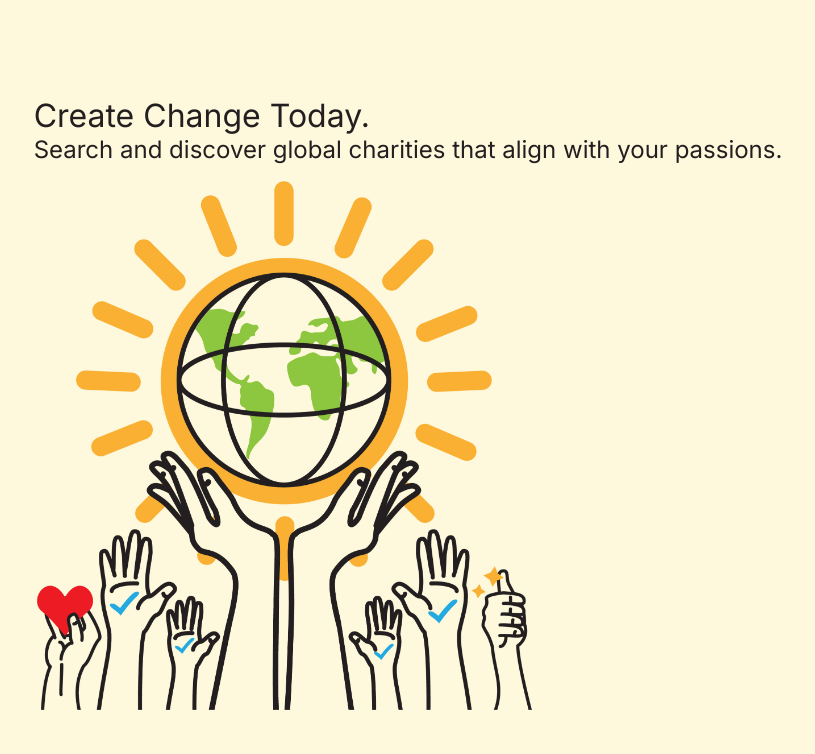
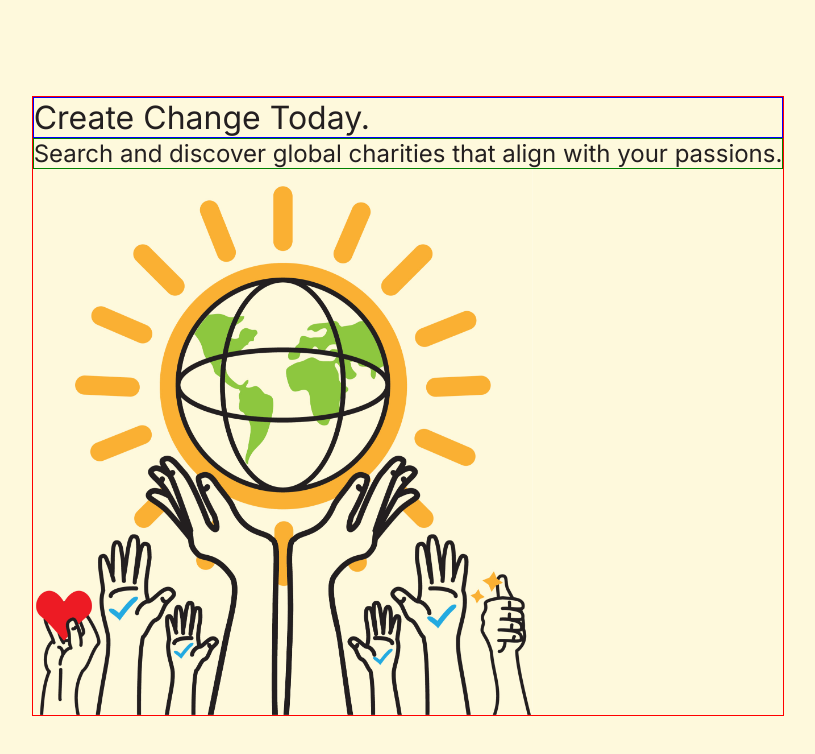
Before and after one commit to e-lizL/charity-finder-app, a Next.js app: page / in a window 1280 px wide. Shown: the top 754 px of the page, without its empty margins (232-1047 px from the left). Built offline with nearby package versions, Linux system fonts and the light colour scheme.

Commit message:
refactor: SplashBanner and styles to own component

```diff
--- /dev/null
+++ b/src/app/components/splash-banner.module.css
@@ -0,0 +1,12 @@
+
+.description {
+  border: 1px solid red;
+}
+
+.heading {
+  border: 1px solid blue;
+}
+
+.blurb {
+  border: 1px solid green;
+}
--- /dev/null
+++ b/src/app/components/splash-banner.tsx
@@ -0,0 +1,18 @@
+import styles from './splash-banner.module.css'
+import Image from 'next/image';
+
+
+export default function SplashBanner() {
+  return (
+    <div className={styles.description}>
+      <h1 className={styles.heading}>Create Change Today.</h1>
+      <h2 className={styles.blurb}>Search and discover global charities that align with your passions.</h2>
+      <Image
+        src="/hands-global.jpg"
+        width={500}
+        height={600}
+        alt="helping hands holding the world"
+      />
+    </div>
+  )
+}
--- a/src/app/page.tsx
+++ b/src/app/page.tsx
@@ -1,19 +1,10 @@
 import styles from './page.module.css'
-import Image from 'next/image';
+import SplashBanner from './components/splash-banner'
 
 export default function Home() {
   return (
     <main className={styles.main}>
-      <div className={styles.description}>
-        <h1>Create Change Today.</h1>
-        <h2>Search and discover global charities that align with your passions.</h2>
-        <Image
-          src="/hands-global.jpg"
-          width={500}
-          height={600}
-          alt="helping hands holding the world"
-        />
-      </div>
+      <SplashBanner />
     </main>
   )
 }
```
